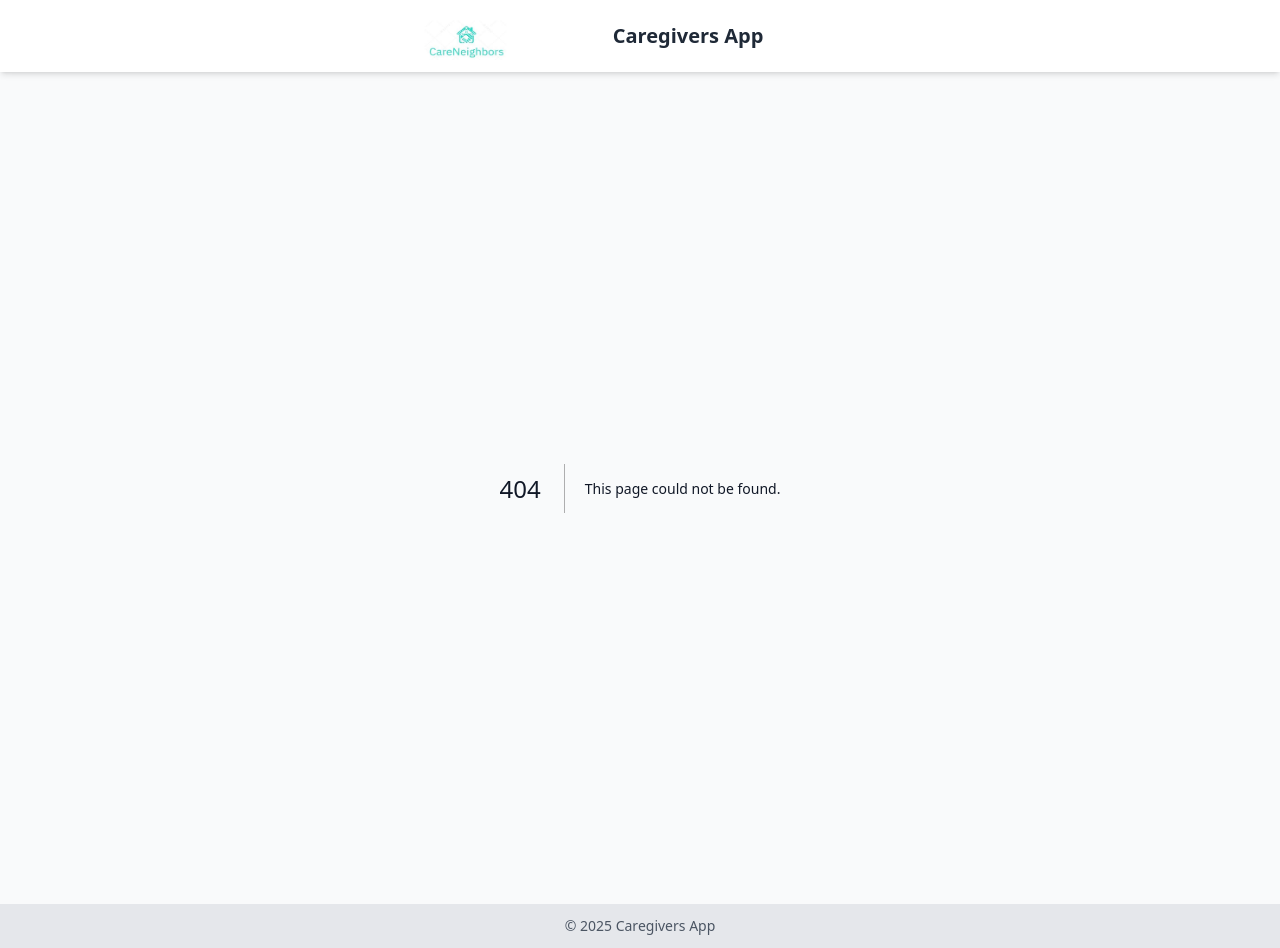
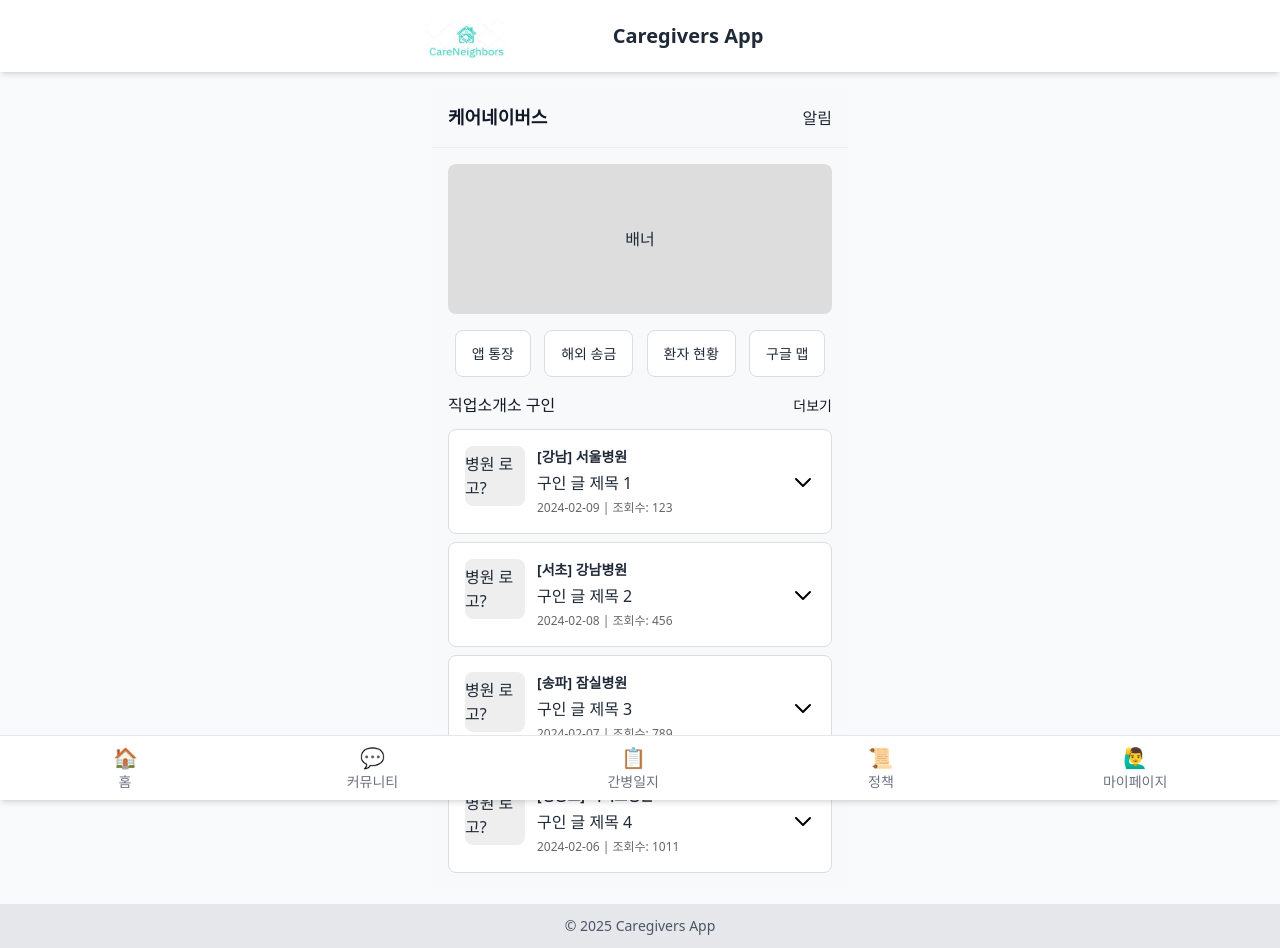
Before and after one commit to gowns12/CareNeighbors-frontend, a Next.js app: page /home in a window 1280 px wide. Before the commit this address had no page. Built offline with nearby package versions, Linux system fonts and the light colour scheme.

Commit message:
- Google Maps API 지원 추가 - 홈화면 및 구글 맵 페이지 컴포넌트 구현 - `@types/google.maps` 의존성 추가

```diff
--- a/package.json
+++ b/package.json
@@ -18,6 +18,7 @@
   },
   "devDependencies": {
     "@eslint/eslintrc": "^3",
+    "@types/google.maps": "^3.58.1",
     "@types/node": "^20",
     "@types/react": "^19",
     "@types/react-dom": "^19",
--- /dev/null
+++ b/src/app/_document.tsx
@@ -0,0 +1,21 @@
+// src/app/_document.tsx
+import { Html, Head, Main, NextScript } from "next/document";
+
+export default function Document() {
+    return (
+        <Html lang="ko">
+            <Head>
+                {/* Google Maps API Script */}
+                <script
+                    async
+                    defer
+                    src={`https://maps.googleapis.com/maps/api/js?key=${process.env.NEXT_PUBLIC_GOOGLE_MAPS_API_KEY}`}
+                ></script>
+            </Head>
+            <body>
+            <Main />
+            <NextScript />
+            </body>
+        </Html>
+    );
+}
--- /dev/null
+++ b/src/app/google-map/page.tsx
@@ -0,0 +1,89 @@
+"use client";
+
+import React, { useEffect, useRef, useState } from "react";
+import styled from "styled-components";
+
+const GoogleMapPage = () => {
+    const mapRef = useRef<HTMLDivElement | null>(null);
+    const [isLoaded, setIsLoaded] = useState(false);
+
+    useEffect(() => {
+        const loadMapScript = () => {
+            // Google Maps API 스크립트 동적으로 추가
+            const script = document.createElement("script");
+            script.src = `https://maps.googleapis.com/maps/api/js?key=AIzaSyA4fQPReE8PueIfYooBb12sQXpqziYJKSc`;
+            script.async = true; // 비동기로 로드
+            script.defer = true; // 렌더링 지연
+
+            // 로드 실패 시 콘솔 에러 출력
+            script.onerror = () => {
+                console.error("Google Maps API 로딩 실패");
+            };
+
+            // Google Maps 스크립트 로드 성공 시 호출
+            script.onload = () => {
+                setIsLoaded(true);
+            };
+
+            // 이미 추가된 스크립트 방지
+            if (!document.head.querySelector(`script[src="${script.src}"]`)) {
+                document.head.appendChild(script);
+            }
+        };
+
+        // 전역 window 객체에 google이 없으면 스크립트 로드
+        if (!window.google) {
+            loadMapScript();
+        } else {
+            setIsLoaded(true); // 이미 스크립트가 로드되어 있으면 바로 적용
+        }
+    }, []);
+
+    useEffect(() => {
+        if (isLoaded && mapRef.current) {
+            // Google Maps 초기화
+            const map = new window.google.maps.Map(mapRef.current, {
+                center: { lat: 37.6584, lng: 126.832 }, // 경기도 고양시 장항동 771-1 좌표
+                zoom: 12, // 확대 수준
+            });
+
+            // 마커 추가
+            new window.google.maps.Marker({
+                position: { lat: 37.6584, lng: 126.832 }, // 마커 위치도 동일한 좌표로 설정
+                map,
+                title: "경기도 고양시 장항동 771-1",
+            });
+        }
+    }, [isLoaded]); // isLoaded 변경 시에만 재실행
+
+    return (
+        <Container>
+            <Header>
+                <h1>Google Map</h1>
+            </Header>
+            <MapContainer ref={mapRef} />
+        </Container>
+    );
+};
+
+// 스타일 구성
+const Container = styled.div`
+    display: flex;
+    flex-direction: column;
+    height: 100vh; /* 화면 전체 높이를 차지 */
+`;
+
+const Header = styled.header`
+    padding: 16px;
+    background: #0078ff;
+    color: white;
+    text-align: center;
+`;
+
+const MapContainer = styled.div`
+    flex: 1; /* 남은 공간을 모두 사용 */
+    width: 100%; /* 가로 크기를 100% */
+    height: 400px; /* 명시적인 높이 값 */
+`;
+
+export default GoogleMapPage;
--- /dev/null
+++ b/src/app/home/page.tsx
@@ -0,0 +1,241 @@
+"use client";
+
+import React from "react";
+import styled from "styled-components";
+import { useRouter } from "next/navigation";
+import FooterNav from "../my-page/components/FooterNav";
+
+const HomeMain = () => {
+    const router = useRouter();
+
+    // 임시 데이터 (추후 API 연동 필요)
+    const jobPostings = [
+        {
+            id: 1,
+            hospitalName: "[강남] 서울병원",
+            recruitmentTitle: "구인 글 제목 1",
+            uploadDate: "2024-02-09",
+            views: 123,
+        },
+        {
+            id: 2,
+            hospitalName: "[서초] 강남병원",
+            recruitmentTitle: "구인 글 제목 2",
+            uploadDate: "2024-02-08",
+            views: 456,
+        },
+        {
+            id: 3,
+            hospitalName: "[송파] 잠실병원",
+            recruitmentTitle: "구인 글 제목 3",
+            uploadDate: "2024-02-07",
+            views: 789,
+        },
+        {
+            id: 4,
+            hospitalName: "[영등포] 여의도병원",
+            recruitmentTitle: "구인 글 제목 4",
+            uploadDate: "2024-02-06",
+            views: 1011,
+        },
+    ];
+
+    return (
+        <Container>
+            <HeaderWrapper>
+                <Title>케어네이버스</Title>
+                <NotificationButton>알림</NotificationButton>
+            </HeaderWrapper>
+
+            <Banner>배너</Banner>
+
+            <QuickMenu>
+                <QuickMenuItem onClick={() => router.push("/my-page/appAccount")}>앱 통장</QuickMenuItem>
+                <QuickMenuItem>해외 송금</QuickMenuItem>
+                <QuickMenuItem>환자 현황</QuickMenuItem>
+                <QuickMenuItem onClick={() => router.push("/google-map")}>구글 맵</QuickMenuItem>
+            </QuickMenu>
+
+            <JobSection>
+                <SectionTitle>
+                    직업소개소 구인
+                    <MoreButton>더보기</MoreButton>
+                </SectionTitle>
+                {jobPostings.map((post) => (
+                    <JobPost key={post.id}>
+                        <HospitalLogo>병원 로고?</HospitalLogo>
+                        <JobInfo>
+                            <HospitalName>{post.hospitalName}</HospitalName>
+                            <RecruitmentTitle>{post.recruitmentTitle}</RecruitmentTitle>
+                            <Details>
+                                {post.uploadDate} | 조회수: {post.views}
+                            </Details>
+                        </JobInfo>
+                        <ApplyButton>
+                            <svg width="24" height="24" viewBox="0 0 24 24" fill="none" xmlns="http://www.w3.org/2000/svg">
+                                <path d="M5 9L12 16L19 9" stroke="#000" strokeWidth="2" strokeLinecap="round" strokeLinejoin="round" />
+                            </svg>
+                        </ApplyButton>
+                    </JobPost>
+                ))}
+            </JobSection>
+
+            <TabBar>
+                <Tab $active>홈</Tab>
+                <Tab onClick={() => router.push("/community")}>커뮤니티</Tab>
+                <Tab onClick={() => router.push("/care-log")}>간병일지</Tab>
+                <Tab onClick={() => router.push("/message")}>쪽지,선물</Tab>
+                <Tab onClick={() => router.push("/my-page")}>마이</Tab>
+            </TabBar>
+
+            <FooterNav />
+        </Container>
+    );
+};
+
+const Container = styled.div`
+    min-height: 100vh;
+    background-color: #f8f9fa;
+`;
+
+const HeaderWrapper = styled.header`
+    display: flex;
+    justify-content: space-between;
+    align-items: center;
+    padding: 16px;
+    border-bottom: 1px solid #eee;
+`;
+
+const Title = styled.h1`
+    display: flex;
+    font-size: 18px;
+    font-weight: bold;
+`;
+
+const NotificationButton = styled.button`
+    border: none;
+    background: none;
+    font-size: 16px;
+`;
+
+const Banner = styled.div`
+    height: 150px;
+    background-color: #ddd;
+    margin: 16px;
+    border-radius: 8px;
+    display: flex;
+    justify-content: center;
+    align-items: center;
+`;
+
+const QuickMenu = styled.div`
+    display: flex;
+    justify-content: space-around;
+    margin: 16px;
+`;
+
+const QuickMenuItem = styled.button`
+    padding: 12px 16px;
+    background-color: #fff;
+    border: 1px solid #ddd;
+    border-radius: 8px;
+    font-size: 14px;
+    cursor: pointer;
+
+    &:hover {
+        background-color: #f3f3f3;
+    }
+`;
+
+const JobSection = styled.section`
+    margin-bottom: 24px;
+    padding: 0 16px;
+`;
+
+const SectionTitle = styled.h2`
+    font-size: 16px;
+    margin-bottom: 12px;
+    display: flex;
+    justify-content: space-between;
+    align-items: center;
+`;
+
+const MoreButton = styled.button`
+    border: none;
+    background: none;
+    font-size: 14px;
+    cursor: pointer;
+`;
+
+const JobPost = styled.div`
+    display: flex;
+    padding: 16px;
+    background-color: #fff;
+    border: 1px solid #ddd;
+    border-radius: 8px;
+    margin-bottom: 8px;
+`;
+
+const HospitalLogo = styled.div`
+    width: 60px;
+    height: 60px;
+    border-radius: 8px;
+    background-color: #eee;
+    display: flex;
+    justify-content: center;
+    align-items: center;
+`;
+
+const JobInfo = styled.div`
+    flex: 1;
+    margin-left: 12px;
+`;
+
+const HospitalName = styled.div`
+    font-size: 14px;
+    font-weight: bold;
+    margin-bottom: 4px;
+`;
+
+const RecruitmentTitle = styled.div`
+    font-size: 16px;
+    margin-bottom: 4px;
+`;
+
+const Details = styled.div`
+    font-size: 12px;
+    color: #666;
+`;
+
+const ApplyButton = styled.button`
+    border: none;
+    background: none;
+    cursor: pointer;
+`;
+
+const TabBar = styled.div`
+    display: grid;
+    grid-template-columns: repeat(5, 1fr);
+    gap: 4px;
+    position: fixed;
+    bottom: 0;
+    left: 0;
+    right: 0;
+    background: white;
+    padding: 8px;
+    border-top: 1px solid #eee;
+`;
+
+const Tab = styled.button<{ $active?: boolean }>`
+    padding: 8px;
+    border: none;
+    background: ${({ $active }) => ($active ? "#f0f0f0" : "white")};
+    font-size: 12px;
+    cursor: pointer;
+
+    &:hover {
+        background-color: #f7f7f7;
+    }
+`;
+
+export default HomeMain;
```
Also changed, not shown: 1 other file (tests, documents, lock files or other folders).
